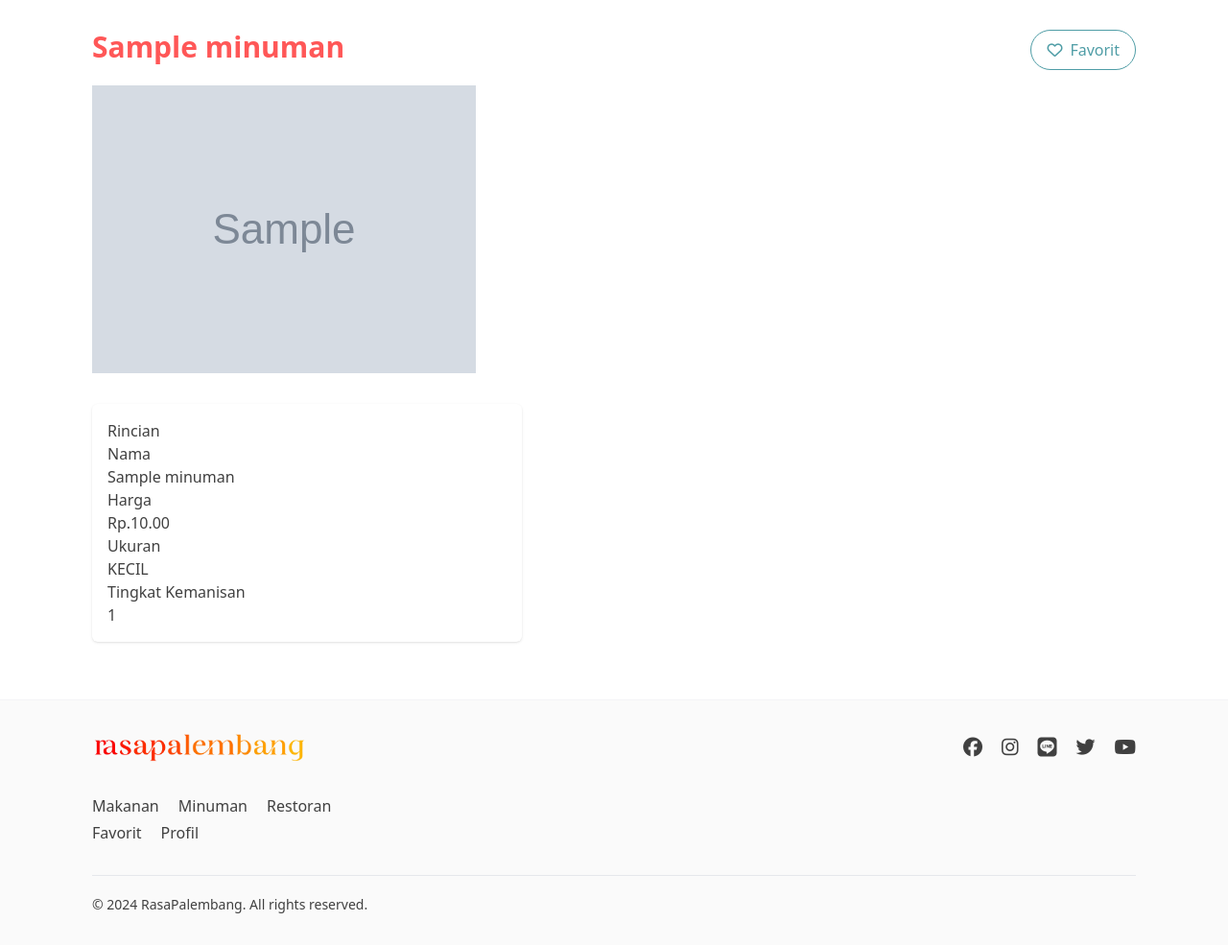
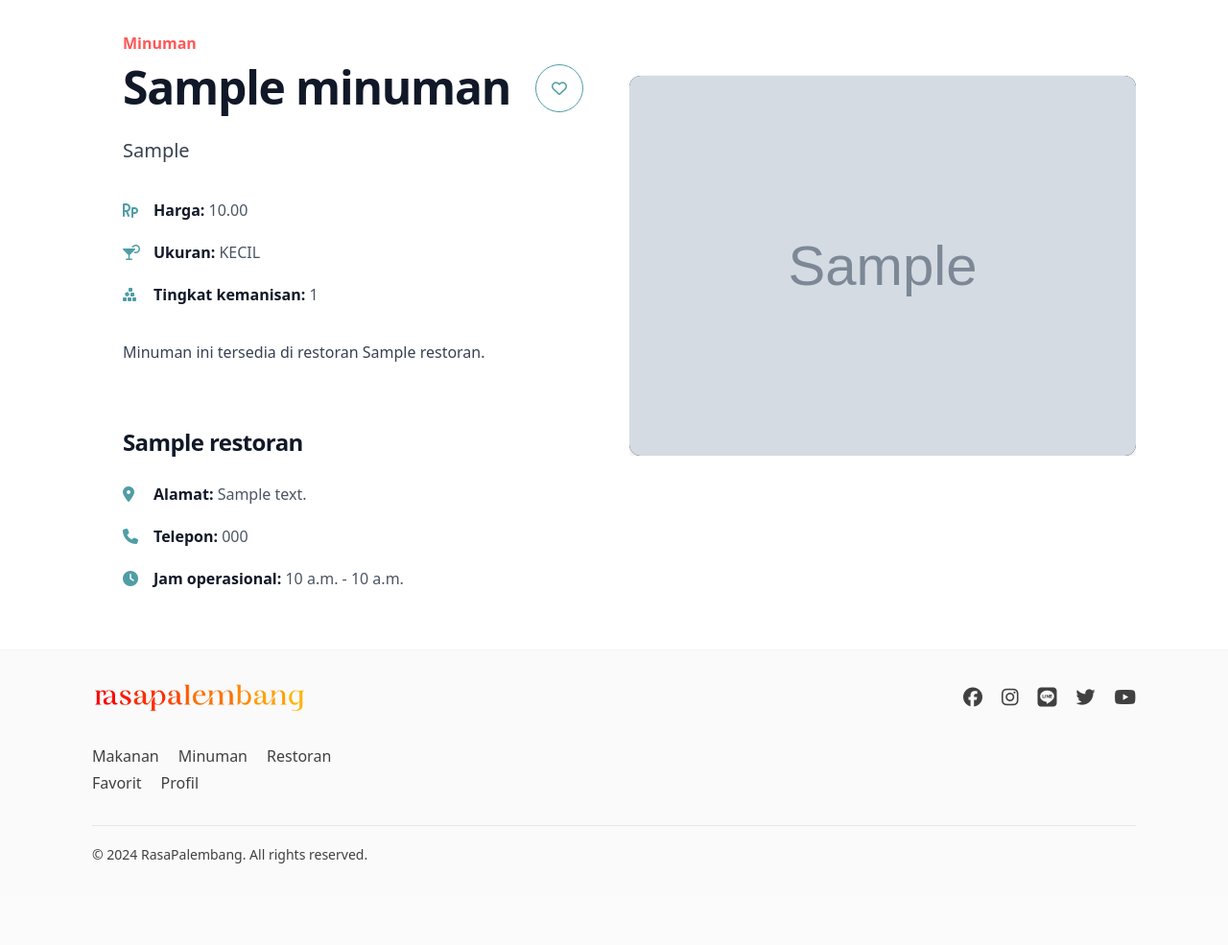
Before and after one commit to D02-PBP-2024/RasaPalembang, a Django app: page /minuman/00000000-0000-0000-0000-000000000001/ in a window 1280 px wide. Shown: the part 65-1050 px from the top of the page at 96% size. After the commit the page ends 965 px from the top, so only its background shows below. Run offline with Django 5.2, Linux system fonts and the light colour scheme; tables that the repository leaves empty hold one stand-in row (values such as "Sample post"); grey boxes marked "Sample" are stand-in pictures; some libraries are stand-ins or nearby versions.

Commit message:
feat: redesign minuman by id template

```diff
--- a/minuman/templates/minuman/minuman_all/card.html
+++ b/minuman/templates/minuman/minuman_all/card.html
@@ -20,8 +20,7 @@
             </button>
         </div>
         <div class="mt-2">
-            {#HARAP DIUBAH#}
-            <a href="#" class="hover:underline">
+            <a href="{% url 'restoran:detail' minuman.restoran.id %}" class="hover:underline">
                 <i class="fa-solid fa-location-dot"></i><span class="ml-2">{{ minuman.restoran.nama }}</span>
             </a>
         </div>
--- a/minuman/templates/minuman/minuman_by_id/index.html
+++ b/minuman/templates/minuman/minuman_by_id/index.html
@@ -2,37 +2,74 @@
 
 {% block content %}
 <main class="px-5 md:px-10 lg:px-16 xl:px-24 py-5 md:py-10 w-full mx-auto">
-    <div class="mt-8">
-        <div class="flex">
-            <h1 class="w-full font-bold text-3xl text-[#ff5757]">{{ minuman.nama }}</h1>
-            <button class="flex place-items-center border border-[#4f9da6] text-[#4f9da6] hover:bg-[#4f9da6] hover:text-white py-2 px-[9px] sm:px-4 rounded-full focus:outline-none focus:bg-[#4f9da6] focus:text-white">
-                <i class="fa-regular fa-heart"></i><span class="ml-2 hidden sm:inline">Favorit</span>
-            </button>
+    <div class="mt-8 mx-auto grid grid-cols-1 gap-x-8 gap-y-8 lg:grid-cols-2 lg:items-start">
+        <div class="lg:col-span-2 lg:col-start-1 lg:row-start-1 lg:mx-auto lg:grid lg:w-full lg:max-w-7xl lg:grid-cols-2 lg:gap-x-8 lg:px-8">
+            <div class="lg:pr-4">
+                <div class="lg:max-w-lg">
+                    <p class="text-base font-semibold leading-7 text-[#ff5757]">Minuman</p>
+                    <div class="flex mt-2">
+                        <h1 class="w-full text-4xl font-semibold tracking-tight text-gray-900 sm:text-5xl">{{ minuman.nama }}</h1>
+                        <div class="flex-none">
+                            <button class="border border-[#4f9da6] text-[#4f9da6] hover:bg-[#4f9da6] hover:text-white py-2 px-[12px] sm:py-3 sm:px-[16px] rounded-full focus:outline-none focus:bg-[#4f9da6] focus:text-white">
+                                <i class="fa-regular fa-heart"></i>
+                            </button>
+                        </div>
+                    </div>
+                    <p class="mt-6 text-xl leading-8 text-gray-700">{{ minuman.deskripsi }}</p>
+                </div>
+            </div>
         </div>
-        <div class="mt-4">
-            <img src="{{ minuman.gambar.url }}" alt="{{ minuman.nama }}">
+        <div class="lg:pt-12 lg:sticky lg:top-4 lg:col-start-2 lg:row-span-2 lg:row-start-1 lg:overflow-hidden">
+            <img class="w-full rounded-xl bg-gray-900 shadow-xl ring-1 ring-gray-400/10" src="{{ minuman.gambar.url }}" alt="{{ minuman.nama }}">
         </div>
-    </div>
-    <div class="max-w-md mt-8">
-        <div class="p-4 overflow-hidden rounded-md shadow">
-            <div>
-                <h2>Rincian</h2>
-            </div>
-            <div>
-                <p>Nama</p>
-                <p>{{ minuman.nama }}</p>
-            </div>
-            <div>
-                <p>Harga</p>
-                <p>Rp.{{ minuman.harga }}</p>
-            </div>
-            <div>
-                <p>Ukuran</p>
-                <p>{{ minuman.ukuran }}</p>
-            </div>
-            <div>
-                <p>Tingkat Kemanisan</p>
-                <p>{{ minuman.tingkat_kemanisan }}</p>
+        <div class="lg:col-span-2 lg:col-start-1 lg:row-start-2 lg:mx-auto lg:grid lg:w-full lg:max-w-7xl lg:grid-cols-2 lg:gap-x-8 lg:px-8">
+            <div class="lg:pr-4">
+                <div class="max-w-xl text-base leading-7 text-gray-700 lg:max-w-lg">
+                    <ul role="list" class="space-y-4 text-gray-600">
+                        <li class="flex gap-x-3">
+                            <span class="h-5 w-5 flex-none text-[#4f9da6]">
+                                <i class="fa-solid fa-rupiah-sign"></i>
+                            </span>
+                            <span><strong class="font-semibold text-gray-900">Harga: </strong>{{ minuman.harga }}</span>
+                        </li>
+                        <li class="flex gap-x-3">
+                            <span class="h-5 w-5 flex-none text-[#4f9da6]">
+                                <i class="fa-solid fa-martini-glass-citrus"></i>
+                            </span>
+                            <span><strong class="font-semibold text-gray-900">Ukuran: </strong>{{ minuman.ukuran }}</span>
+                        </li>
+                        <li class="flex gap-x-3">
+                            <span class="h-5 w-5 flex-none text-[#4f9da6]">
+                                <i class="fa-solid fa-cubes-stacked"></i>
+                            </span>
+                            <span><strong class="font-semibold text-gray-900">Tingkat kemanisan: </strong>{{ minuman.tingkat_kemanisan }}</span>
+                        </li>
+                    </ul>
+                    <p class="mt-8">Minuman ini tersedia di restoran <a href="{% url 'restoran:detail' restoran.id %}" class="hover:underline">{{ restoran.nama }}</a>.</p>
+                    <a href="{% url 'restoran:detail' restoran.id %}">
+                        <h2 class="mt-16 text-2xl font-bold tracking-tight text-gray-900">{{ restoran.nama }}</h2>
+                    </a>
+                    <ul role="list" class="mt-6 space-y-4 text-gray-600">
+                        <li class="flex gap-x-3">
+                            <span class="h-5 w-5 flex-none text-[#4f9da6]">
+                                <i class="fa-solid fa-location-dot"></i>
+                            </span>
+                            <span><strong class="font-semibold text-gray-900">Alamat: </strong>{{ restoran.alamat }}</span>
+                        </li>
+                        <li class="flex gap-x-3">
+                            <span class="h-5 w-5 flex-none text-[#4f9da6]">
+                                <i class="fa-solid fa-phone"></i>
+                            </span>
+                            <span><strong class="font-semibold text-gray-900">Telepon: </strong>{{ restoran.nomor_telepon }}</span>
+                        </li>
+                        <li class="flex gap-x-3">
+                            <span class="h-5 w-5 flex-none text-[#4f9da6]">
+                                <i class="fa-solid fa-clock"></i>
+                            </span>
+                            <span><strong class="font-semibold text-gray-900">Jam operasional: </strong>{{ restoran.jam_buka }} - {{ restoran.jam_tutup }}</span>
+                        </li>
+                    </ul>
+                </div>
             </div>
         </div>
     </div>
--- a/minuman/views.py
+++ b/minuman/views.py
@@ -14,7 +14,11 @@ def show_minuman(request):
 
 def show_minuman_by_id(request, id):
     minuman = Minuman.objects.get(pk=id)
-    context = {"minuman": minuman}
+    restoran = Restoran.objects.get(pk=minuman.restoran.id)
+    context = {
+        "minuman": minuman,
+        "restoran": restoran,
+    }
     return render(request, "minuman/minuman_by_id/index.html", context)
 
 
```
